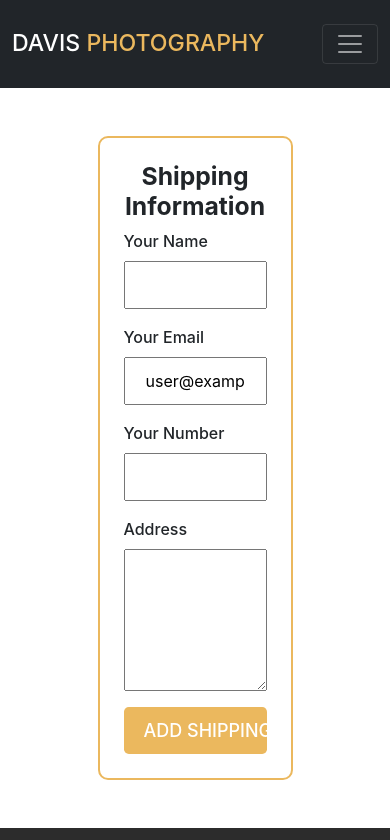
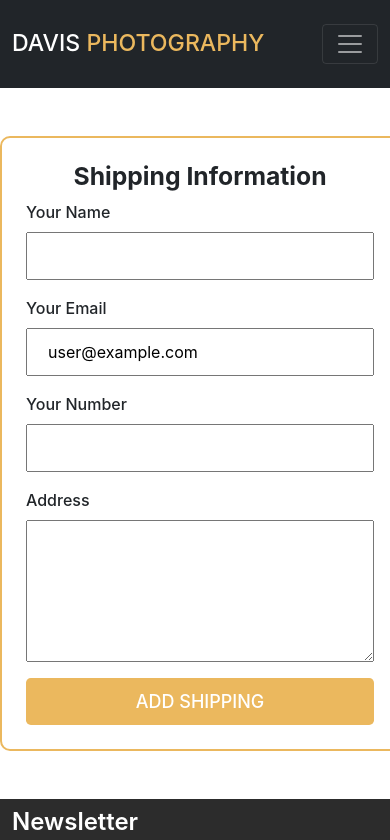
Before and after one commit to rockydey/photography-portfolio, a React (Create React App) app: page /checkout in a window 390 px wide. Shown: the top 840 px of the page. Built offline with nearby package versions, Linux system fonts and the light colour scheme; no server answers; sample sign-in values are in the browser's storage; the HTML template or start-up script is replaced by a standard one.

Commit message:
shipping form updated

```diff
--- a/src/Pages/Checkout/Checkout.css
+++ b/src/Pages/Checkout/Checkout.css
@@ -1,6 +1,7 @@
 .checkout-form {
     border: 2px solid #EBB85E;
     border-radius: 10px;
+    width: 600px !important;
 }
 
 .checkout-form form label {
@@ -24,3 +25,9 @@
     font-size: 18px;
     font-weight: 500;
 }
+
+@media only screen and (max-width:420px) {
+    .checkout-form {
+        width: 400px !important;
+    }
+}
--- a/src/Pages/Checkout/Checkout.jsx
+++ b/src/Pages/Checkout/Checkout.jsx
@@ -31,7 +31,7 @@ const Checkout = () => {
     };
 
     return (
-        <div className='w-50 container mx-auto my-5 p-4 checkout-form'>
+        <div className='container mx-auto my-5 p-4 checkout-form'>
             <h3 className='text-center fs-2 fw-bold'>Shipping Information</h3>
             <form onSubmit={handleSubmit} className='d-flex flex-column'>
                 <label className='mb-2' htmlFor="name">Your Name</label>
```
